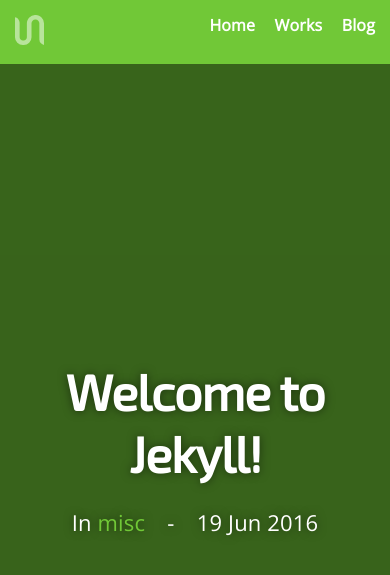
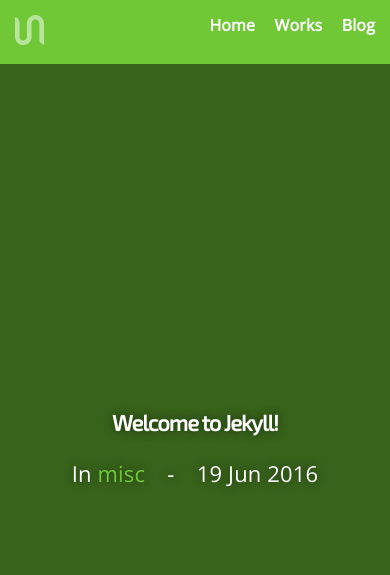
Before and after one commit to unipwarehouse/unipwarehouse.github.io, a Jekyll site: the page built from _posts/2016-06-19-welcome-to-jekyll.markdown, in a window 390 px wide and 900 px high. Shown: the top 575 px of the window. Built offline with Jekyll 4.4.1, drawn with Linux system fonts in a browser that asks for light colours; some web fonts are replaced; comment, search, counter and statistics services are not loaded.

Commit message:
reduce font size for post header and first paragraph on mobile view

```diff
--- a/_sass/_post.sass
+++ b/_sass/_post.sass
@@ -27,7 +27,8 @@
 			background-color: rgba(black, 0.5)
 			@extend .ease
 			h2
-				margin-top: auto
+				@media #{$mobile}
+					font-size: $font-medium
 			p
 				margin-bottom: auto
 
@@ -43,6 +44,8 @@
 				color: darken($color-grey, 40%)
 				font-family: 'Exo 2', sans-serif
 				font-size: 1.8em
+				@media #{$mobile}
+					font-size: $font-base
 				&:first-letter
 					float: left
 					font-size: 2.5em
```
